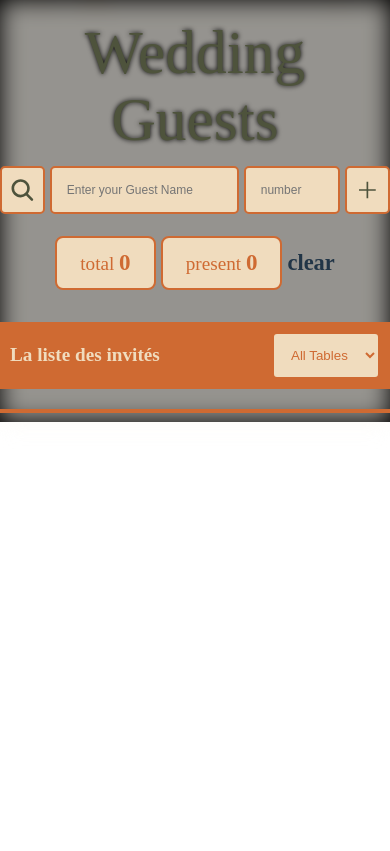
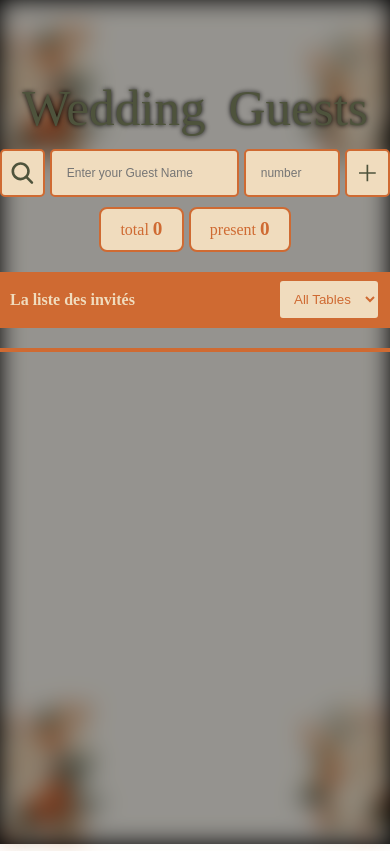
Before and after one commit to Curtisdak/GuestList-12-Octobre, a React (Vite) app: page / in a window 390 px wide. Built offline with nearby package versions, Linux system fonts and the light colour scheme; a web font is replaced by a local one.

Commit message:
good for now

```diff
--- a/src/App.css
+++ b/src/App.css
@@ -1,6 +1,5 @@
 #root {
   width: 100vw;
-
   margin: 0 auto;
   text-align: center;
   /* background-color: var(--secondary-color); */
@@ -17,6 +16,7 @@
   display: flex;
   flex-direction: column;
 }
+
 :root {
   --primary-color: white;
   --secondary-color: #f0dcbe;
@@ -40,8 +40,8 @@
   position: absolute;
   top: 0;
   left: 0;
-  width:100%;
-  height: 100%;
+  width: 100%;
+  height: 100vh;
   z-index: -1;
   background-color: black;
 }
@@ -49,10 +49,10 @@
 .pic-container img {
   width: 100%;
   height: 100%;
-  object-fit:cover;
+  object-fit: cover;
   /* background-size: contain; */
   filter: blur(12px);
-  opacity: .6;
+  opacity: 0.6;
 }
 
 .wed-plan {
@@ -63,8 +63,11 @@
   /* background-color: aliceblue; */
   margin: 10px auto 2px;
   word-spacing: 10px;
-  text-shadow:  0 0 5px black;
+  text-shadow: 0 0 5px black;
+  /* position: absolute; */
+  /* top: 5px; */
 }
+
 .input-container {
   padding: 10px;
   /* background-color: var(--third-color); */
@@ -75,6 +78,7 @@
   width: 100%;
   justify-content: center;
 }
+
 input {
   padding: 15px;
   font-size: 12px;
@@ -84,11 +88,12 @@ input {
   border: 2px solid var(--third-color);
   color: var(--last-color);
 }
+
 button {
   border-radius: 5px;
   border: none;
+}
 
-}
 button:focus {
   outline: none;
   border-color: var(--third-color);
@@ -115,7 +120,7 @@ button:focus {
 .addBtn:hover {
   color: var(--third-color);
   background-color: var(--last-color);
-  border: 2px solid var(--last-color);;
+  border: 2px solid var(--last-color);
 }
 
 .btn-container {
@@ -129,6 +134,7 @@ button:focus {
   align-items: center;
   margin: 0 auto;
 }
+
 .clear {
   display: none;
 }
@@ -139,6 +145,7 @@ button:focus {
   color: var(--third-color);
   transition: all 0.5s ease-in-out;
 }
+
 .Btn:hover {
   border: 2px solid var(--last-color);
   color: var(--last-color);
@@ -162,7 +169,7 @@ button:focus {
 }
 
 .box {
-border: none;
+  border: none;
   width: 40px;
   height: 40px;
   cursor: pointer;
@@ -193,6 +200,7 @@ border: none;
   gap: 10px;
   align-items: center;
 }
+
 .name-container p {
   /* font-size: 25px; */
   color: var(--last-color);
@@ -216,6 +224,7 @@ border: none;
   align-items: center;
   justify-content: space-between;
 }
+
 .filter-container p {
   margin-left: 10px;
   color: var(--secondary-color);
@@ -253,3 +262,35 @@ border: none;
   text-align: center;
   margin: 2px auto;
 }
+
+/* Responsive adjustments */
+
+@media (max-width: 768px) {
+  /* Adjust font sizes and spacing for smaller screens */
+  #root {
+    font-size: 18px;
+  }
+
+  .name-container p {
+    font-size: 14px;
+  }
+
+  .deletBtn {
+    font-size: 25px;
+  }
+
+  .filter-container select {
+    padding: 10px;
+  }
+}
+
+@media (max-width: 480px) {
+  /* Further adjustments for even smaller screens */
+  #root {
+    font-size: 16px;
+  }
+
+  .name-container p {
+    font-size: 12px;
+  }
+}
--- a/src/App.jsx
+++ b/src/App.jsx
@@ -1,7 +1,10 @@
-import { useState, useRef, useEffect } from "react";
-import { IoAddSharp, IoSearch, IoCloseSharp } from "react-icons/io5";
-import pic from "./assets/pic02.png";
-import { MdDelete } from "react-icons/md";
+import {useEffect,useState,useRef} from "react";
+import Header from "./components/Hearder";
+import InputForm from "./components/InputForm";
+import GuestList from "./components/GuestList";
+import ButtonGroup from "./components/ButtonGroup";
+import FilterTable from "./components/FilterTable";
+import SearchResults from "./components/SearchResults";
 import "./App.css";
 
 function App() {
@@ -12,7 +15,7 @@ function App() {
 
   const [Thetotal, setThetotal] = useState(() => {
     const storeTotal = localStorage.getItem("total");
-    return storeTotal ? JSON.parse(storeTotal) : 0;
+    return storeTotal !== null ? Number(storeTotal) : 0;
   });
 
   const [present, setPresent] = useState(() => {
@@ -22,22 +25,18 @@ function App() {
 
   const [openTable, setOpenTable] = useState(false);
   const [filterTable, setFilterTable] = useState(null);
+  const [guestName, setGuestName] = useState("");
+  const [openSearch, setOpenSearch] = useState(false);
+  const [search, setSearch] = useState([]);
+
+  const tableRef = useRef(null);
+  const selectRef = useRef();
 
   useEffect(() => {
     localStorage.setItem("storing", JSON.stringify(guestList));
     localStorage.setItem("total", JSON.stringify(Thetotal));
     localStorage.setItem("thePresent", JSON.stringify(present));
   }, [guestList, Thetotal, present]);
-
-  const [guestName, setGuestName] = useState("");
-  const tableRef = useRef(null);
-  const selectRef = useRef();
-  const [openSearch, setOpenSearch] = useState(false);
-  const [search, setSearch] = useState([]);
-
-  const handleInput = (e) => {
-    setGuestName(e.target.value);
-  };
 
   const addGuest = () => {
     const generateId = Math.random().toString(36).substring(2, 20);
@@ -50,7 +49,7 @@ function App() {
       tableNumber <= 0
     ) {
       alert("Les données ne sont pas bonnes");
-      return setGuestList((prev) => [...prev]);
+      return;
     }
 
     const guestObject = {
@@ -75,7 +74,7 @@ function App() {
       const updatedGuests = prev.map((guest) => {
         if (guest.id === id) {
           const newChecked = !guest.checked;
-          presentCounter += newChecked ? +1 : -1;
+          presentCounter += newChecked ? 1 : -1;
 
           return { ...guest, checked: newChecked };
         }
@@ -89,9 +88,12 @@ function App() {
   const handleDelete = (id) => {
     const deleteEl = guestList.filter((prev) => prev.id !== id);
     setGuestList(deleteEl);
-    setThetotal((prev) => prev - 1);
-    setPresent((prev) => prev - 1);
+    setThetotal((prev) => (prev >= 1 ? prev - 1 : 0));
+    setPresent((prev) => (prev >= 1 ? prev - 1 : 0));
     setOpenSearch(false);
+    setOpenTable(false);
+    localStorage.removeItem("total");
+    localStorage.removeItem("thePresent");
   };
 
   const clearLocalStorage = () => {
@@ -109,6 +111,7 @@ function App() {
     if (tableSelection === "0") {
       setOpenTable(false);
       setFilterTable(guestList);
+      return;
     }
     const groupByTable = guestList.filter(
       (guest) => guest.table === tableSelection
@@ -128,168 +131,46 @@ function App() {
     }
 
     setGuestName("");
-    console.log("kirikou");
-  };
-
-  const handleCloseEl = () => {
-    setOpenTable(false);
-    selectRef.current.value = "0";
-  };
-
-  const searchCloseEl = () => {
-    setOpenSearch(false);
-    setGuestName("");
   };
 
   return (
     <div className="main-container">
-      <div className="pic-container">
-        <img src={pic} alt="" />
-      </div>
+      <Header />
       <h1 className="wed-plan">Wedding Guests</h1>
-      <div className="input-container">
-        <IoSearch type="button" className="addBtn" onClick={handleSearch} />
-        <input
-          type="text"
-          value={guestName}
-          onChange={handleInput}
-          placeholder="Enter your Guest Name"
-          className="guest-input"
-          id="name"
-        />
-        <input
-          ref={tableRef}
-          type="number"
-          className="number-input"
-          required
-          placeholder="number"
-          max={15}
-          min={1}
-        />
-        <IoAddSharp type="button" className="addBtn" onClick={addGuest} />
-      </div>
-
-      <div className="btn-container">
-        <button type="button" className="Btn">
-          total <span>{Thetotal}</span>
-        </button>
-        <button type="button" className="Btn">
-          present <span>{present}</span>
-        </button>
-        <h3 type="button" onClick={clearLocalStorage} className="">
-          clear
-        </h3>
-      </div>
-
-      <div className="filter-container">
-        <p>La liste des invités</p>
-
-        <select
-          name="table"
-          id="table-no"
-          ref={selectRef}
-          onChange={() => handleSelect()}
-          onClick={handleSelect}
-        >
-          <option value="0">All Tables</option>
-          <option value="1">Table 01</option>
-          <option value="2">Table 02</option>
-          <option value="3">Table 03</option>
-          <option value="4">Table 04</option>
-          <option value="5">Table 05</option>
-          <option value="6">Table 06</option>
-          <option value="7">Table 07</option>
-          <option value="8">Table 08</option>
-          <option value="9">Table 09</option>
-          <option value="10">Table 10</option>
-          <option value="11">Table 11</option>
-          <option value="12">Table 12</option>
-          <option value="13">Table 13</option>
-          <option value="14">Table 14</option>
-          <option value="15">Table 15</option>
-        </select>
-      </div>
-
-      <div className="container">
-        {guestList.map((guest) => (
-          <div key={guest.id} className="theGuest">
-            <div className="name-container">
-              <input
-                type="checkbox"
-                className="box"
-                checked={guest.checked}
-                onChange={() => toggleCheck(guest.id)}
-              />
-              <p>{guest.theGuest}</p>
-            </div>
-            <p>Table: {guest.table}</p>
-            <MdDelete
-              className="deletBtn"
-              onClick={() => {
-                handleDelete(guest.id);
-              }}
-            />
-          </div>
-        ))}
-
-        {openTable && (
-          <div className="filter-result">
-            <div className="closeBtn-container">
-              Guest on the Table 0{selectRef.current.value}
-              <IoCloseSharp className="closeBtn" onClick={handleCloseEl} />
-            </div>
-            {filterTable.map((guest) => (
-              <div key={guest.id} className="theGuest">
-                <div className="name-container">
-                  <input
-                    type="checkbox"
-                    className="box"
-                    checked={guest.checked}
-                    onChange={() => toggleCheck(guest.id)}
-                  />
-                  <p>{guest.theGuest}</p>
-                </div>
-                <p>Table: {guest.table}</p>
-                <MdDelete
-                  className="deletBtn"
-                  onClick={() => {
-                    handleDelete(guest.id);
-                  }}
-                />
-              </div>
-            ))}
-          </div>
-        )}
-
-        {openSearch && (
-          <div className="filter-result">
-            <div className="closeBtn-container">
-              Guest found
-              <IoCloseSharp className="closeBtn" onClick={searchCloseEl} />
-            </div>
-            {search.map((guest) => (
-              <div key={guest.id} className="theGuest">
-                <div className="name-container">
-                  <input
-                    type="checkbox"
-                    className="box"
-                    checked={guest.checked}
-                    onChange={() => toggleCheck(guest.id)}
-                  />
-                  <p>{guest.theGuest}</p>
-                </div>
-                <p>Table: {guest.table}</p>
-                <MdDelete
-                  className="deletBtn"
-                  onClick={() => {
-                    handleDelete(guest.id);
-                  }}
-                />
-              </div>
-            ))}
-          </div>
-        )}
-      </div>
+      <InputForm
+        guestName={guestName}
+        handleInput={(e) => setGuestName(e.target.value)}
+        addGuest={addGuest}
+        tableRef={tableRef}
+        handleSearch={handleSearch}
+      />
+      <ButtonGroup
+        Thetotal={Thetotal}
+        present={present}
+        clearLocalStorage={clearLocalStorage}
+      />
+      <FilterTable
+        guestList={guestList}
+        selectRef={selectRef}
+        handleSelect={handleSelect}
+        openTable={openTable}
+        filterTable={filterTable}
+        toggleCheck={toggleCheck}
+        handleDelete={handleDelete}
+        handleCloseEl={() => setOpenTable(false)}
+      />
+      <SearchResults
+        openSearch={openSearch}
+        search={search}
+        toggleCheck={toggleCheck}
+        handleDelete={handleDelete}
+        searchCloseEl={() => setOpenSearch(false)}
+      />
+      <GuestList
+        guestList={guestList}
+        toggleCheck={toggleCheck}
+        handleDelete={handleDelete}
+      />
     </div>
   );
 }
--- /dev/null
+++ b/src/components/ButtonGroup.jsx
@@ -0,0 +1,19 @@
+import React from "react";
+
+function ButtonGroup({ Thetotal, present, clearLocalStorage }) {
+  return (
+    <div className="btn-container">
+      <button type="button" className="Btn">
+        total <span>{Thetotal}</span>
+      </button>
+      <button type="button" className="Btn">
+        present <span>{present}</span>
+      </button>
+      {/* <h3 type="button" onClick={clearLocalStorage} className=""> */}
+        {/* clear */}
+      {/* </h3> */}
+    </div>
+  );
+}
+
+export default ButtonGroup;
--- /dev/null
+++ b/src/components/FilterTable.jsx
@@ -0,0 +1,64 @@
+import React from "react";
+import { IoCloseSharp } from "react-icons/io5";
+import { MdDelete } from "react-icons/md";
+
+function FilterTable({
+  guestList,
+  selectRef,
+  handleSelect,
+  openTable,
+  filterTable,
+  toggleCheck,
+  handleDelete,
+  handleCloseEl,
+}) {
+  return (
+    <>
+      <div className="filter-container">
+        <p>La liste des invités</p>
+        <select
+          name="table"
+          id="table-no"
+          ref={selectRef}
+          onChange={handleSelect}
+        >
+          <option value="0">All Tables</option>
+          {Array.from({ length: 15 }, (_, i) => (
+            <option key={i + 1} value={i + 1}>
+              Table {i + 1}
+            </option>
+          ))}
+        </select>
+      </div>
+
+      {openTable && (
+        <div className="filter-result">
+          <div className="closeBtn-container">
+            Guest on the Table 0{selectRef.current.value}
+            <IoCloseSharp className="closeBtn" onClick={handleCloseEl} />
+          </div>
+          {filterTable.map((guest) => (
+            <div key={guest.id} className="theGuest">
+              <div className="name-container">
+                <input
+                  type="checkbox"
+                  className="box"
+                  checked={guest.checked}
+                  onChange={() => toggleCheck(guest.id)}
+                />
+                <p>{guest.theGuest}</p>
+              </div>
+              <p>Table: {guest.table}</p>
+              <MdDelete
+                className="deletBtn"
+                onClick={() => handleDelete(guest.id)}
+              />
+            </div>
+          ))}
+        </div>
+      )}
+    </>
+  );
+}
+
+export default FilterTable;
--- /dev/null
+++ b/src/components/GuestList.jsx
@@ -0,0 +1,29 @@
+import React from "react";
+import { MdDelete } from "react-icons/md";
+
+function GuestList({ guestList, toggleCheck, handleDelete }) {
+  return (
+    <div className="container">
+      {guestList.map((guest) => (
+        <div key={guest.id} className="theGuest">
+          <div className="name-container">
+            <input
+              type="checkbox"
+              className="box"
+              checked={guest.checked}
+              onChange={() => toggleCheck(guest.id)}
+            />
+            <p>{guest.theGuest}</p>
+          </div>
+          <p>Table: {guest.table}</p>
+          <MdDelete
+            className="deletBtn"
+            onClick={() => handleDelete(guest.id)}
+          />
+        </div>
+      ))}
+    </div>
+  );
+}
+
+export default GuestList;
--- /dev/null
+++ b/src/components/Hearder.jsx
@@ -0,0 +1,14 @@
+
+import pic from "../assets/pic02.png";
+
+function Header() {
+  return (
+    <div className="pic-container">
+
+      <img src={pic} alt="Wedding" />
+
+    </div>
+  );
+}
+
+export default Header;
--- /dev/null
+++ b/src/components/InputForm.jsx
@@ -0,0 +1,30 @@
+import React from "react";
+import { IoAddSharp, IoSearch } from "react-icons/io5";
+
+function InputForm({ guestName, handleInput, addGuest, tableRef, handleSearch }) {
+  return (
+    <div className="input-container">
+      <IoSearch type="button" className="addBtn" onClick={handleSearch} />
+      <input
+        type="text"
+        value={guestName}
+        onChange={handleInput}
+        placeholder="Enter your Guest Name"
+        className="guest-input"
+        id="name"
+      />
+      <input
+        ref={tableRef}
+        type="number"
+        className="number-input"
+        required
+        placeholder="number"
+        max={15}
+        min={1}
+      />
+      <IoAddSharp type="button" className="addBtn" onClick={addGuest} />
+    </div>
+  );
+}
+
+export default InputForm;
--- /dev/null
+++ b/src/components/SearchResults.jsx
@@ -0,0 +1,42 @@
+import React from "react";
+import { IoCloseSharp } from "react-icons/io5";
+import { MdDelete } from "react-icons/md";
+
+function SearchResults({
+  openSearch,
+  search,
+  toggleCheck,
+  handleDelete,
+  searchCloseEl,
+}) {
+  return (
+    openSearch && (
+      <div className="filter-result">
+        <div className="closeBtn-container">
+          Guest found
+          <IoCloseSharp className="closeBtn" onClick={searchCloseEl} />
+        </div>
+        {search.map((guest) => (
+          <div key={guest.id} className="theGuest">
+            <div className="name-container">
+              <input
+                type="checkbox"
+                className="box"
+                checked={guest.checked}
+                onChange={() => toggleCheck(guest.id)}
+              />
+              <p>{guest.theGuest}</p>
+            </div>
+            <p>Table: {guest.table}</p>
+            <MdDelete
+              className="deletBtn"
+              onClick={() => handleDelete(guest.id)}
+            />
+          </div>
+        ))}
+      </div>
+    )
+  );
+}
+
+export default SearchResults;
```
